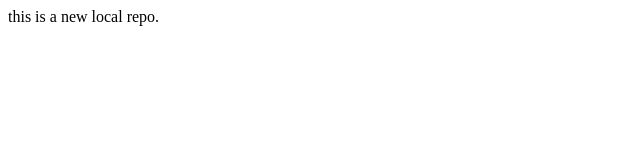
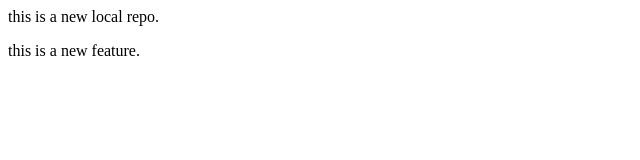
Before and after one commit to mortaryogurts/LocalRepo, a plain HTML site: page index.html in a window 1280 px wide. Shown: the whole page, without its empty margins (0-640 px from the left). Drawn offline with Linux system fonts and the light colour scheme.

Commit message:
Added new feature.

```diff
--- a/index.html
+++ b/index.html
@@ -1 +1,3 @@
 <p> this is a new local repo.</p>
+
+<p> this is a new feature.</p>
--- /dev/null
+++ b/style.css
@@ -0,0 +1,3 @@
+p{
+    color : red
+}
```
